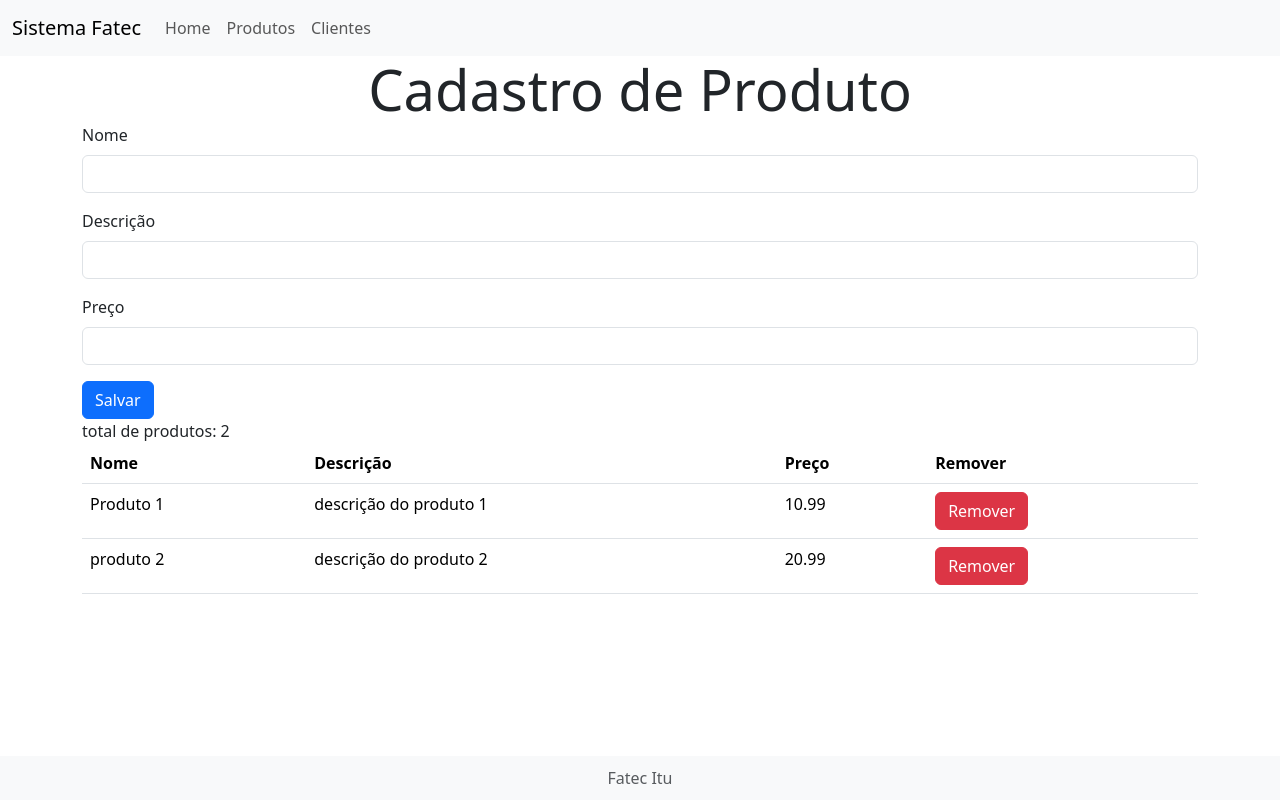
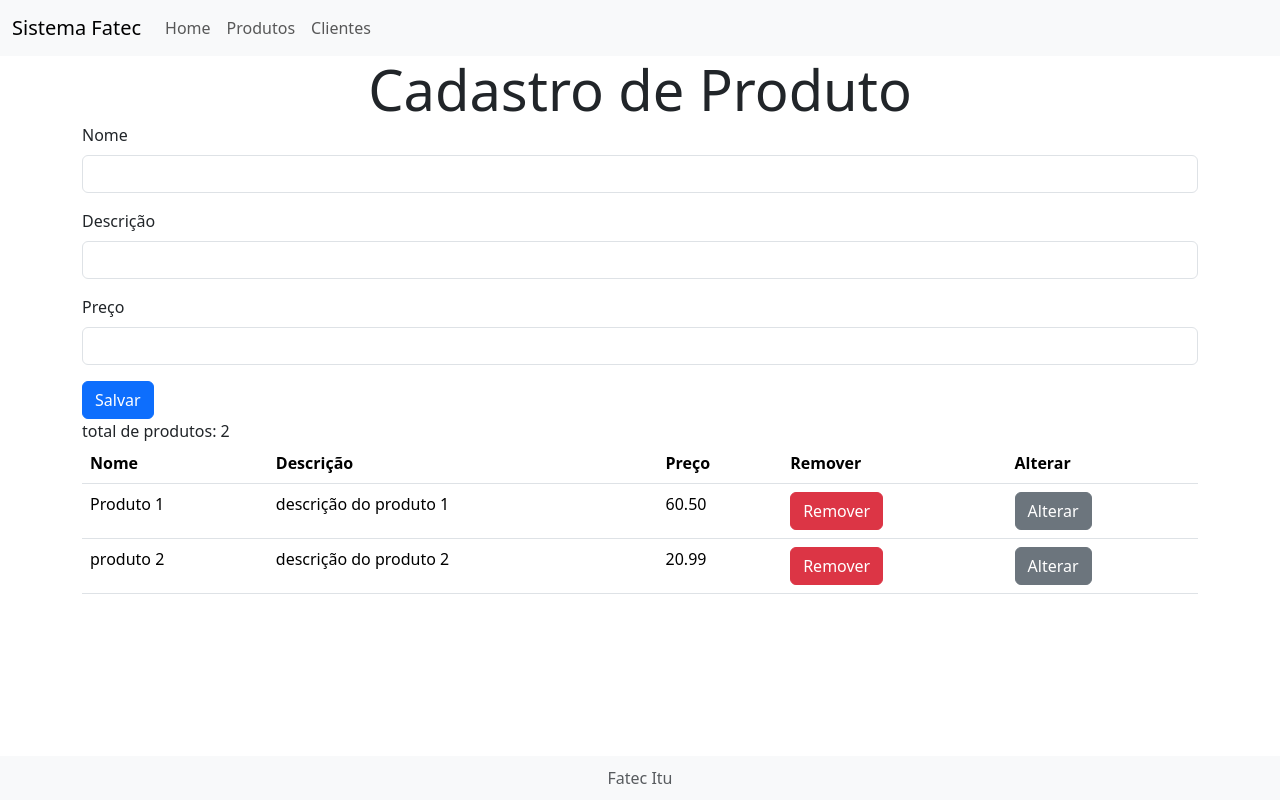
Before and after one commit to sarahrbz/Angular-cadastro-de-produto-, an Angular app: page /product in a window 1280 px wide. Built offline with nearby package versions, Linux system fonts and the light colour scheme; data requests are answered from the project's data file.

Commit message:
inserindo o edit service no product - aula 08

```diff
--- a/db.json
+++ b/db.json
@@ -4,7 +4,7 @@
       "id": 1,
       "name": "Produto 1",
       "description": "descrição do produto 1",
-      "price": "10.99"
+      "price": "60.50"
     },
     {
       "id": 2,
--- a/src/app/product-service.ts
+++ b/src/app/product-service.ts
@@ -25,4 +25,10 @@ export class ProductService {
     return this.http.delete<void>(`${this.apiUrl}/${product.id}`);
   }
 
+  // HTTP PUT: http://localhost:3000/products/3
+  // HTTP Request Body: Product
+  update(product: Product): Observable<Product>{
+    return this.http.put<Product>(`${this.apiUrl}/${product.id}`, product); //PUT -> manda todo o objeto (tudo oq foi e até oq não foi alterado) e PAT atualiza só oq foi alterado
 }
+
+}
--- a/src/app/product/product.html
+++ b/src/app/product/product.html
@@ -18,7 +18,8 @@
       <input formControlName="price" type="text" class="form-control" id="inputPrice">
     </div>
 
-    <button (click)="save()" type="submit" class="btn btn-primary">Salvar</button>
+    <button *ngIf="!isEditing"   type="submit" class="btn btn-primary" (click)="save()">Salvar</button>
+    <button *ngIf="isEditing"   type="submit" class="btn btn-primary"  (click)="update()">Atualizar</button>
   </form>
   total de produtos: {{products().length}}
 
@@ -29,6 +30,7 @@
       <th scope="col">Descrição</th>
       <th scope="col">Preço</th>
       <th scope="col">Remover</th>
+      <th scope="col">Alterar</th>
     </tr>
   </thead>
   <tbody>
@@ -41,6 +43,11 @@
             Remover
           </button>
       </td>
+       <td>
+      <button class="btn btn-secondary"  (click)="onClickUpdate(p)" >
+            Alterar
+      </button>
+       </td>
     </tr>
    </tbody>
 </table>
--- a/src/app/product/product.ts
+++ b/src/app/product/product.ts
@@ -13,6 +13,7 @@ export class ProductComponent implements OnInit {
   formGroupProduct: FormGroup;
 
   products = signal<Product[]>([]);
+  isEditing: boolean = false;
 
 
   constructor(private formBuilder: FormBuilder, private service: ProductService) {
@@ -54,4 +55,22 @@ export class ProductComponent implements OnInit {
     )
   }
 
+   onClickUpdate(product: Product) {
+     this.formGroupProduct.setValue(product);
+     this.isEditing = true;
+  }
+
+  update() {
+        this.service.update(this.formGroupProduct.value).subscribe(
+        {
+          next: json => {
+            this.products.update(products => products.map(p => p.id === json.id ? json : p));
+            this.isEditing = false;
+            this.formGroupProduct.reset();
+          }
+        }
+      )
+  }
+
+
 }
```
